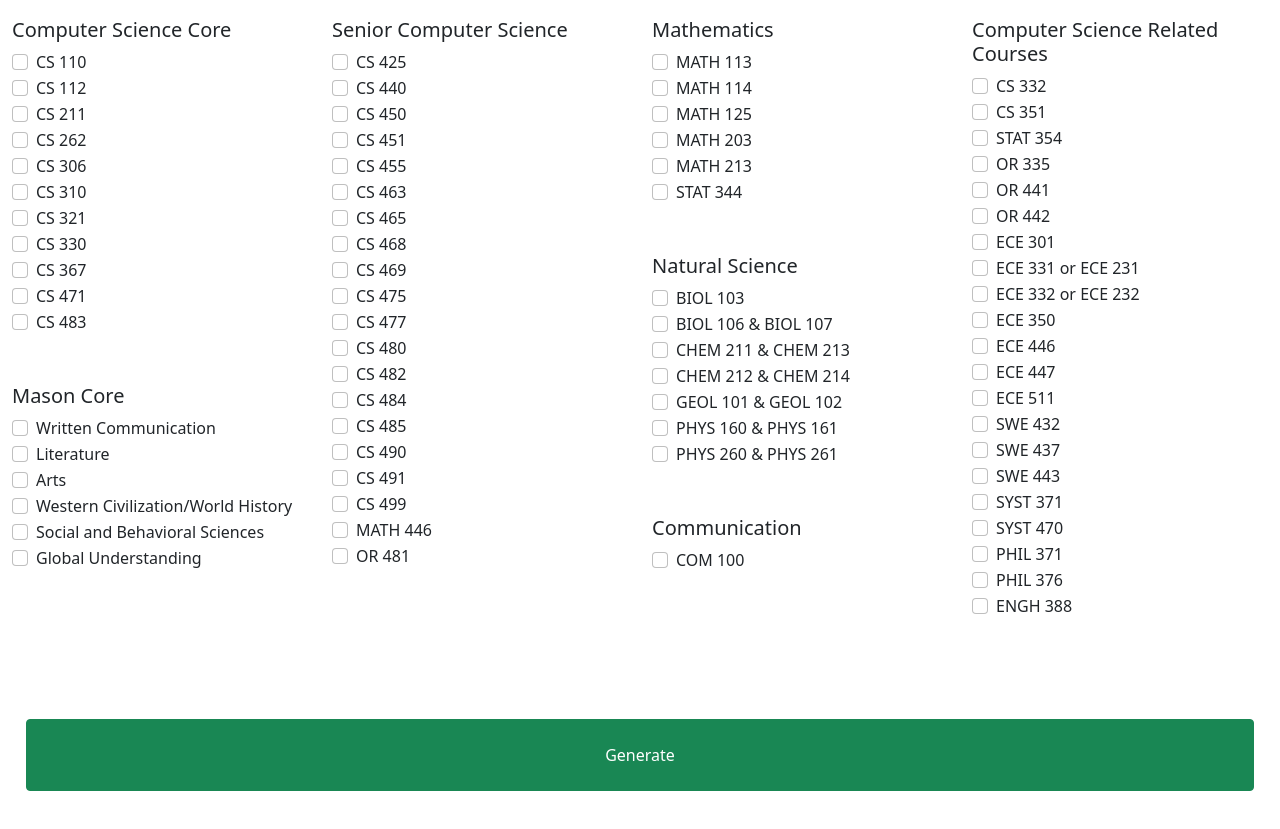
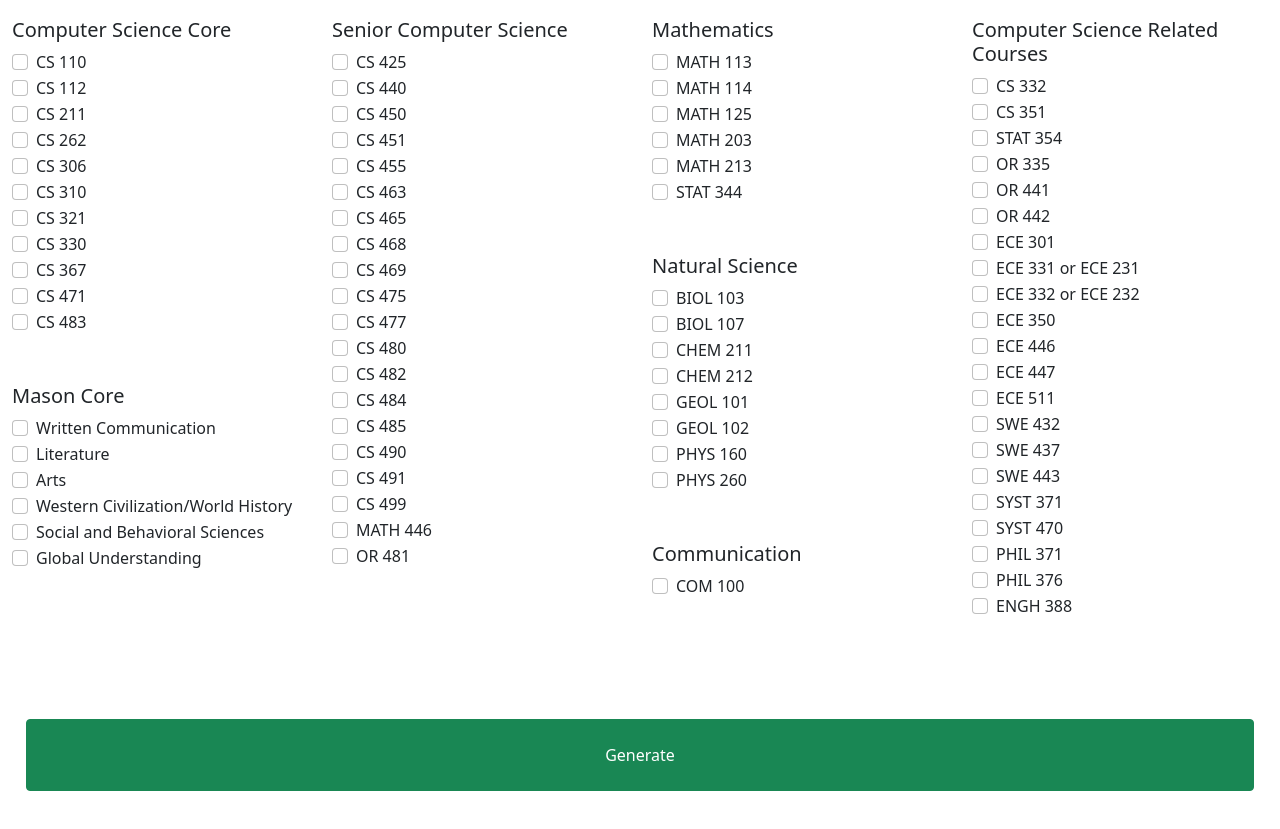
Before and after one commit to 18hnasir/CS_Scheduler, a website: page index.html in a window 1280 px wide. Shown: the part 76-905 px from the top of the page. Drawn offline with nearby package versions, Linux system fonts and the light colour scheme.

Commit message:
Update index.html
Seperated Science classes, did not add lab classes only lectures

```diff
--- a/index.html
+++ b/index.html
@@ -227,28 +227,32 @@
               <label class="form-check-label" for="">BIOL 103</label>
             </div>
             <div class="form-check">
-              <input class="form-check-input" type="checkbox" id="BIOL106BIOL107" value="">
-              <label class="form-check-label" for="">BIOL 106 & BIOL 107</label>
+              <input class="form-check-input" type="checkbox" id="BIOL107" value="">
+              <label class="form-check-label" for="">BIOL 107</label>
             </div>
             <div class="form-check">
-              <input class="form-check-input" type="checkbox" id="CHEM211CHEM213" value="">
-              <label class="form-check-label" for="">CHEM 211 & CHEM 213</label>
+              <input class="form-check-input" type="checkbox" id="CHEM211" value="">
+              <label class="form-check-label" for="">CHEM 211</label>
             </div>
             <div class="form-check">
-              <input class="form-check-input" type="checkbox" id="CHEM212CHEM214" value="">
-              <label class="form-check-label" for="">CHEM 212 & CHEM 214</label>
+              <input class="form-check-input" type="checkbox" id="CHEM212" value="">
+              <label class="form-check-label" for="">CHEM 212</label>
             </div>
             <div class="form-check">
-              <input class="form-check-input" type="checkbox" id="GEOL101GEOL102" value="">
-              <label class="form-check-label" for="">GEOL 101 & GEOL 102</label>
+              <input class="form-check-input" type="checkbox" id="GEOL101" value="">
+              <label class="form-check-label" for="">GEOL 101</label>
             </div>
             <div class="form-check">
-              <input class="form-check-input" type="checkbox" id="PHYS160PHYS161" value="">
-              <label class="form-check-label" for="">PHYS 160 & PHYS 161</label>
+              <input class="form-check-input" type="checkbox" id="GEOL102" value="">
+              <label class="form-check-label" for="">GEOL 102</label>
             </div>
             <div class="form-check">
-              <input class="form-check-input" type="checkbox" id="PHYS260PHYS261" value="">
-              <label class="form-check-label" for="">PHYS 260 & PHYS 261</label>
+              <input class="form-check-input" type="checkbox" id="PHYS160" value="">
+              <label class="form-check-label" for="">PHYS 160</label>
+            </div>
+            <div class="form-check">
+              <input class="form-check-input" type="checkbox" id="PHYS260" value="">
+              <label class="form-check-label" for="">PHYS 260</label>
             </div>
 
             <br>
```
